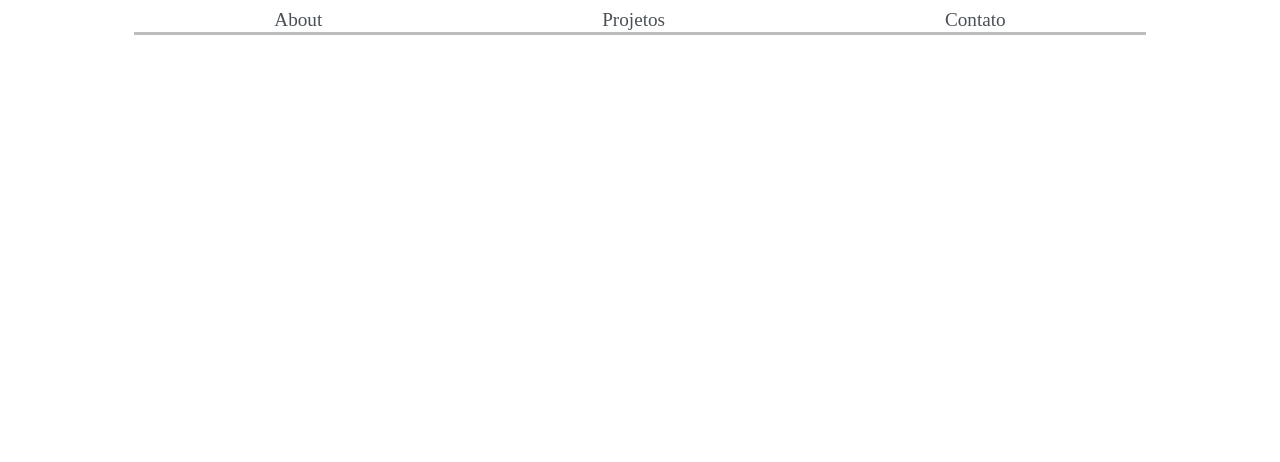
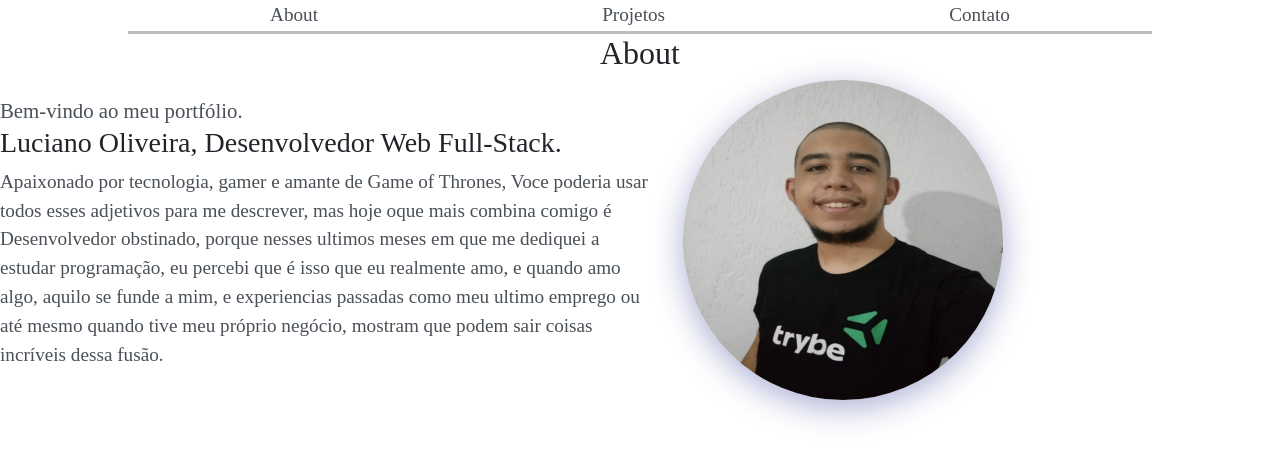
Before and after one commit to Luciano-O/meu-portfolio, a React (Create React App) app: page / in a window 1280 px wide. Shown: the top 462 px of the page. Built offline with nearby package versions, Linux system fonts and the light colour scheme.

Commit message:
FEAT: About Component half complete

```diff
--- a/package.json
+++ b/package.json
@@ -7,7 +7,9 @@
     "@testing-library/jest-dom": "^5.16.4",
     "@testing-library/react": "^13.3.0",
     "@testing-library/user-event": "^13.5.0",
+    "bootstrap": "^5.1.3",
     "react": "^18.2.0",
+    "react-bootstrap": "^2.4.0",
     "react-dom": "^18.2.0",
     "react-scripts": "5.0.1",
     "web-vitals": "^2.1.4"
--- a/src/App.js
+++ b/src/App.js
@@ -1,9 +1,16 @@
 import React from 'react';
+import About from './components/About/About';
+import 'bootstrap/dist/css/bootstrap.min.css';
 import Header from './components/Header/Header';
 
 function App() {
   return (
-    <Header />
+    <>
+      <Header />
+      <main>
+        <About />
+      </main>
+    </>
   );
 }
 
--- /dev/null
+++ b/src/components/About/About.js
@@ -0,0 +1,33 @@
+import React from 'react';
+import { Col, Row } from 'react-bootstrap';
+import styles from './styles.module.css';
+import myPhoto from '../../images/Minha-foto.jpeg';
+
+function About() {
+  return (
+    <div>
+      <h2>About</h2>
+      <Row className={styles.container}>
+        <Col sm={8} className={styles.infos}>
+          <span>Bem-vindo ao meu portfólio.</span>
+          <h3>Luciano Oliveira, Desenvolvedor Web Full-Stack.</h3>
+          <p>
+            Apaixonado por tecnologia, gamer e amante de Game of Thrones,
+            Voce poderia usar todos esses adjetivos para me descrever, mas
+            hoje oque mais combina comigo é Desenvolvedor obstinado, porque
+            nesses ultimos meses em que me dediquei a estudar programação,
+            eu percebi que é isso que eu realmente amo, e quando amo algo,
+            aquilo se funde a mim, e experiencias passadas como meu ultimo
+            emprego ou até mesmo quando tive meu próprio negócio, mostram
+            que podem sair coisas incríveis dessa fusão.
+          </p>
+        </Col>
+        <Col sm={4} className={styles.photo}>
+          <img src={myPhoto} alt="Minha foto" />
+        </Col>
+      </Row>
+    </div>
+  );
+}
+
+export default About;
--- /dev/null
+++ b/src/components/About/styles.module.css
@@ -0,0 +1,51 @@
+@media only screen and (min-width: 850px) {
+  .infos {
+    min-width: 42rem;
+  }
+}
+
+@media screen and (max-width: 850px) {
+  .container {
+    flex-direction: column;
+  }
+}
+
+h2 {
+  text-align: center;
+  font-size: 2rem;
+  margin-top: 1rem;
+}
+
+p, span, h3, h2 {
+  font-family: Bradley Hand, cursive;
+}
+
+p {
+  font-size: 1.2rem;
+  color: #495057;
+}
+
+h3 {
+  font-size: 1.8rem;
+}
+
+span {
+  font-size: 1.3rem;
+  color: #495057;
+}
+
+.container {
+  display: flex;
+  width: 80%;
+  max-width: 80%;
+  margin: 0 auto;
+  align-items: center;
+  justify-content: center;
+}
+
+img {
+  width: 20rem;
+  height: 20rem;
+  border-radius: 100%;
+  box-shadow: 0 8px 32px 0 rgba( 31, 38, 135, 0.37 );
+}
```
Also changed, not shown: src/images/Minha-foto.jpeg (added), 1 other file (tests, documents, lock files or other folders).
